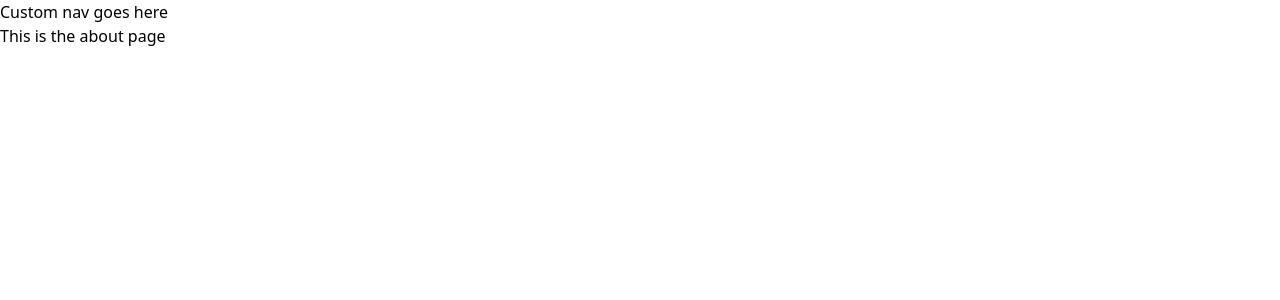
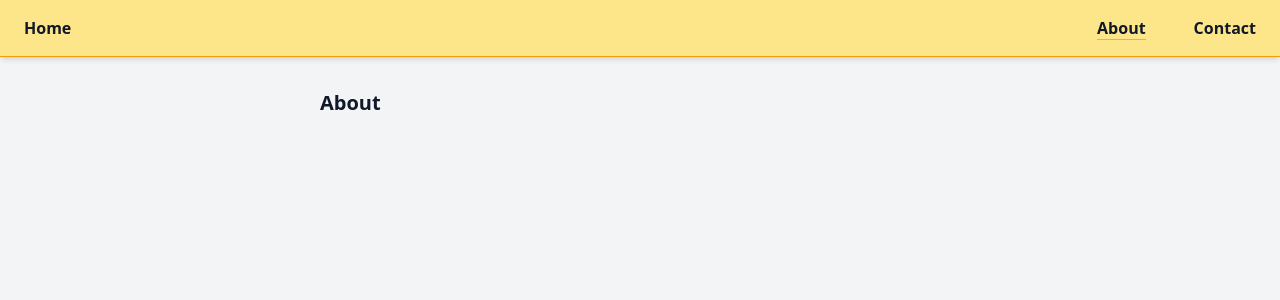
Before and after one commit to grote-rogier/breeze-test, a Nuxt app in the folder resources/assets/nuxt3/: page /about in a window 1280 px wide. Shown: the top 300 px of the page. Built offline with nearby package versions, Linux system fonts and the light colour scheme.

Commit message:
little styling

```diff
--- a/resources/assets/nuxt3/layouts/default.vue
+++ b/resources/assets/nuxt3/layouts/default.vue
@@ -1,15 +1,27 @@
 <template>
-    <div>
-        <Title>Breeze Test</Title>
-        <nav class="bg-amber-200 p-4 flex justify-between align-center border-b border-amber-500 shadow-md">
+    <div class="bg-gray-100 min-h-screen text-gray-900">
+        <Title>{{ title }}</Title>
+        <nav class="bg-amber-200 px-6 py-4 flex justify-between items-center border-b border-amber-500 shadow-md">
             <NuxtLink to="/" class="font-bold">Home</NuxtLink>
-            <ul class="flex justify-between align-center gap-4">
+            <ul class="flex align-center space-x-12">
                 <li><NuxtLink to="/about" class="font-bold">About</NuxtLink></li>
                 <li><NuxtLink to="/contact" class="font-bold">Contact</NuxtLink></li>
             </ul>
         </nav>
-        <div class="p-4">
+
+        <div class="container mx-auto w-1/2 py-8">
             <slot />
         </div>
     </div>
 </template>
+
+<script setup>
+const title = useState('title', () => 'Nuxt3 Breeze Test')
+</script>
+
+
+<style>
+    .router-link-active {
+        border-bottom: 1px solid rgba(0 0 0 / 20%)
+    }
+</style>
--- a/resources/assets/nuxt3/pages/about.vue
+++ b/resources/assets/nuxt3/pages/about.vue
@@ -1,11 +1,10 @@
 <template>
     <div>
-        This is the about page
+        <Title>About | {{ title }}</Title>
+        <h1 class="font-bold text-xl">About</h1>
     </div>
 </template>
 
 <script setup>
-definePageMeta({
-    layout: 'custom',
-})
+    const title = useState('title')
 </script>
--- a/resources/assets/nuxt3/pages/contact.vue
+++ b/resources/assets/nuxt3/pages/contact.vue
@@ -1,6 +1,10 @@
 <template>
     <div>
-        <Title>Contact</Title>
-        This is the contact page
+        <Title>Contact | {{ title }}</Title>
+        <h1 class="font-bold text-xl">This is the contact page</h1>
     </div>
 </template>
+
+<script setup>
+const title = useState('title')
+</script>
--- a/resources/assets/nuxt3/pages/index.vue
+++ b/resources/assets/nuxt3/pages/index.vue
@@ -1,6 +1,7 @@
 <template>
     <div>
-        <h1 class="text-lg font-bold">This is the main page</h1>
+        <Title>Home | {{ title }}</Title>
+        <h1 class="text-xl font-bold">This is the main page</h1>
         <div class="mb-3">
             <p>Composable "useMouse"</p>
             x: {{ x }}, y: {{ y }}
@@ -35,6 +36,7 @@
 <script setup>
     const { x, y } = useMouse()
     const csUsers = ref([])
+    const title = useState('title')
 
     // Client fetches users, this is not seo friendly
     onMounted(() => {
```
